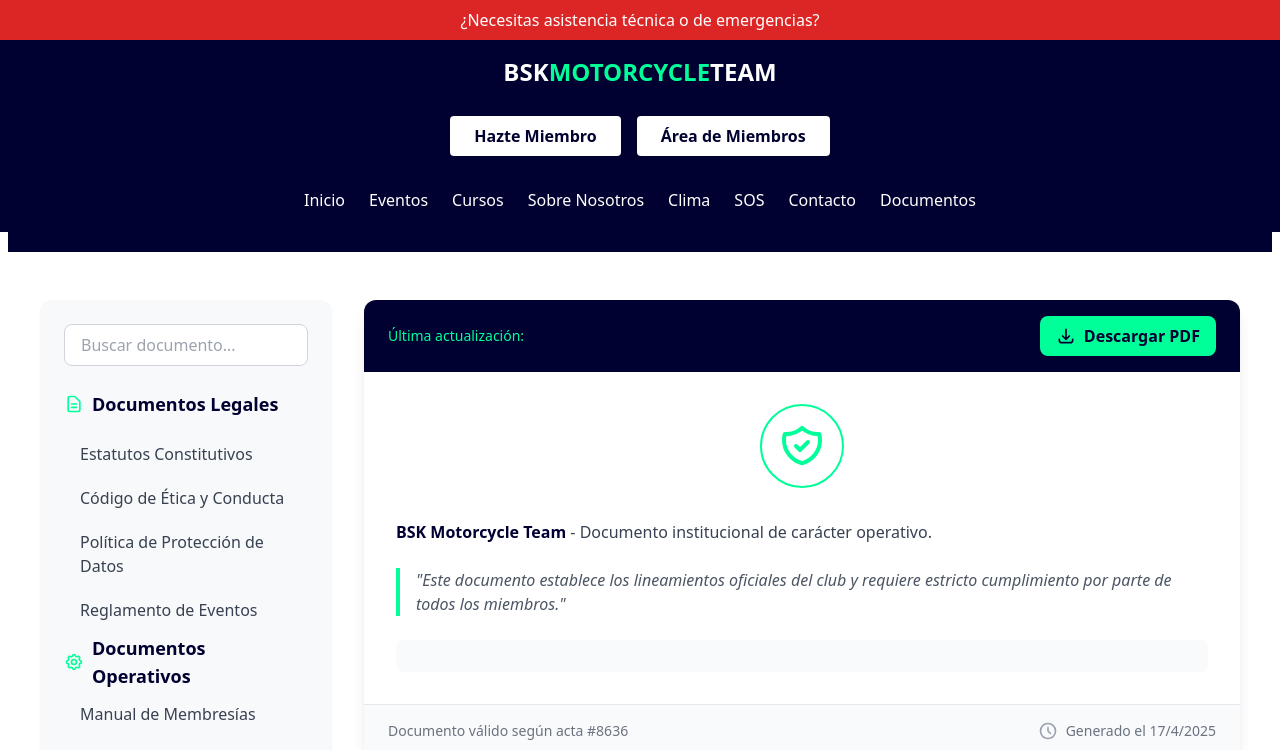
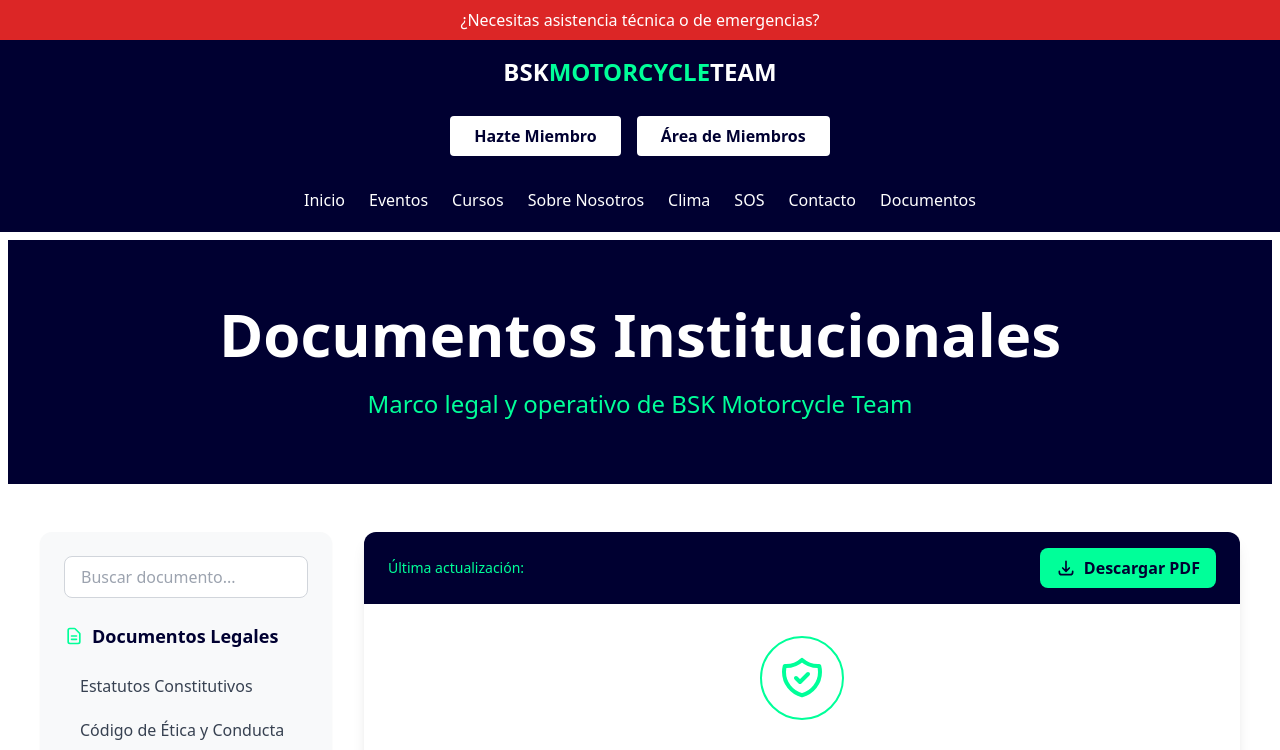
Before and after one commit to J4CIVY/LandingPage, a React (Vite) app: page /documents in a window 1280 px wide. Shown: the top 750 px of the page. Built offline with nearby package versions, Linux system fonts and the light colour scheme.

Commit message:
Version 3.1 - Ver Documentacion de cambios en bskmt.com/changes/docs

```diff
--- a/src/App.jsx
+++ b/src/App.jsx
@@ -1,3 +1,4 @@
+import { useRef, useState, useEffect } from 'react';
 import { BrowserRouter as Router, Routes, Route } from "react-router-dom";
 import Login from "./components/auth/Login";
 import Documents from "./pages/Documents";
@@ -10,14 +11,57 @@ import Events from "./pages/Events";
 import Home from "./pages/Home";
 import Header from "./components/shared/Header";
 
+function App() {
+  const headerRef = useRef();
+  const [headerHeight, setHeaderHeight] = useState(0);
 
-function App() {
+  // Actualizar altura del header
+  useEffect(() => {
+    const updateHeaderHeight = () => {
+      if (headerRef.current) {
+        setHeaderHeight(headerRef.current.offsetHeight);
+      }
+    };
+
+    // Actualización inicial
+    updateHeaderHeight();
+
+    // Observar cambios en el header
+    const resizeObserver = new ResizeObserver(updateHeaderHeight);
+    if (headerRef.current) {
+      resizeObserver.observe(headerRef.current);
+    }
+
+    // Limpieza
+    return () => {
+      resizeObserver.disconnect();
+    };
+  }, []);
+
   return (
     <Router>
       <div className="bg-[#ffffff] min-h-screen">
-        <Header />
-        {/* Contenido principal */}
-        <main className="pb-20">
+        {/* Contenedor fijo para el header */}
+        <div style={{
+          position: 'fixed',
+          top: 0,
+          left: 0,
+          right: 0,
+          zIndex: 50,
+          width: '100%'
+        }}>
+          <Header ref={headerRef} />
+        </div>
+
+        {/* Contenido principal con padding dinámico */}
+        <main
+          style={{
+            paddingTop: `${headerHeight}px`,
+            minHeight: `calc(100vh - ${headerHeight}px)`,
+            position: 'relative'
+          }}
+          className="pb-20"
+        >
           <Routes>
             <Route path="/" element={<Home />} />
             <Route path="/events" element={<Events />} />
--- a/src/components/shared/Header.jsx
+++ b/src/components/shared/Header.jsx
@@ -1,12 +1,22 @@
-import { useState, useEffect, useRef } from 'react';
+import { useState, useEffect, useRef, forwardRef } from 'react';
 import { useNavigate, useLocation } from 'react-router-dom';
 
-const Header = () => {
+const Header = forwardRef((props, ref) => {
   const [isMenuOpen, setIsMenuOpen] = useState(false);
   const [isScrolled, setIsScrolled] = useState(false);
   const navigate = useNavigate();
   const location = useLocation();
   const headerRef = useRef(null);
+
+  // Combinamos ambas refs
+  const setRefs = (node) => {
+    headerRef.current = node;
+    if (typeof ref === 'function') {
+      ref(node);
+    } else if (ref) {
+      ref.current = node;
+    }
+  };
 
   // Bloquear scroll cuando el menú está abierto
   useEffect(() => {
@@ -39,7 +49,7 @@ const Header = () => {
 
   return (
     <>
-      <header ref={headerRef} className="fixed w-full z-50">
+      <header ref={setRefs} className="fixed w-full z-50">
         {/* Sección 1: Banner de emergencia */}
         <div className={`transition-all duration-300 ${isScrolled ? 'h-0 opacity-0' : 'h-10 opacity-100'} bg-red-600 flex items-center justify-center`}>
           <button
@@ -143,6 +153,6 @@ const Header = () => {
       )}
     </>
   );
-};
+});
 
 export default Header;
--- a/src/pages/Sos.jsx
+++ b/src/pages/Sos.jsx
@@ -1,10 +1,9 @@
 import React, { useState, useEffect } from "react";
-import Header from "../components/shared/Header";
 import { FaWhatsapp, FaPhone, FaAmbulance, FaWrench, FaShieldAlt, FaMapMarkerAlt, FaTools, FaUserAlt, FaPaperPlane } from "react-icons/fa";
 import { GoogleMap, LoadScript, Marker, InfoWindow } from '@react-google-maps/api';
 import axios from 'axios';
 
-const Sos = ({ showMenu }) => {
+const Sos = () => {
   const [activeTab, setActiveTab] = useState("emergency");
   const [userLocation, setUserLocation] = useState(null);
   const [nearestWorkshops, setNearestWorkshops] = useState([]);
@@ -96,8 +95,7 @@ const Sos = ({ showMenu }) => {
   };
 
   return (
-    <div className={`py-2 px-2 transition-all duration-300 ${showMenu ? "ml-28" : "ml-0"}`}>
-      <Header showMenu={showMenu} />
+    <div className={`transition-all duration-300`}>
 
       {/* Hero Section */}
       <section className="bg-[#000031] text-white py-16 px-4 md:px-20">
```
